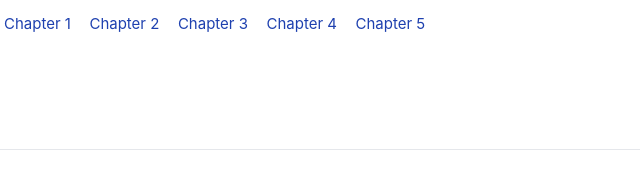
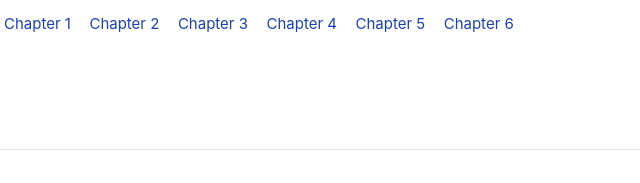
Before and after one commit to caojieqiren/caojieqiren.github.io, a plain HTML site: page index.html in a window 1280 px wide. Shown: the part 1003-1186 px from the top of the page, 220-860 px from the left. Drawn offline with nearby package versions, Linux system fonts and the light colour scheme.

Commit message:
Add PRML Chapter 6 slides and link

```diff
--- a/index.html
+++ b/index.html
@@ -110,6 +110,7 @@
               <a href="slides/prml-ch3.pdf">Chapter 3</a>
               <a href="slides/prml-ch4.pdf">Chapter 4</a>
               <a href="slides/prml-ch5.pdf">Chapter 5</a>
+              <a href="slides/prml-ch6.pdf">Chapter 6</a>
             </p>
           </article>
 
```
Also changed, not shown: 1 other file.
